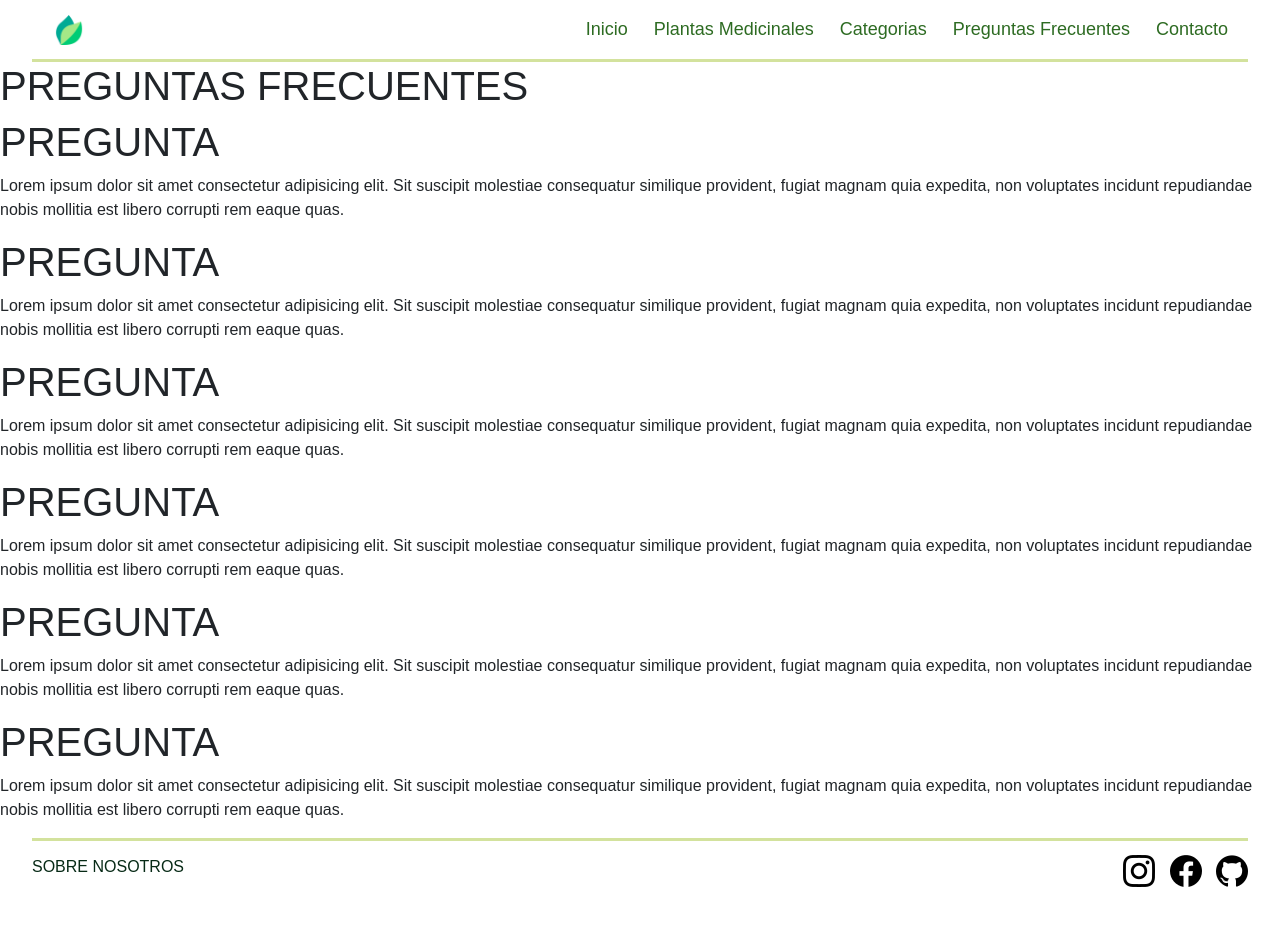
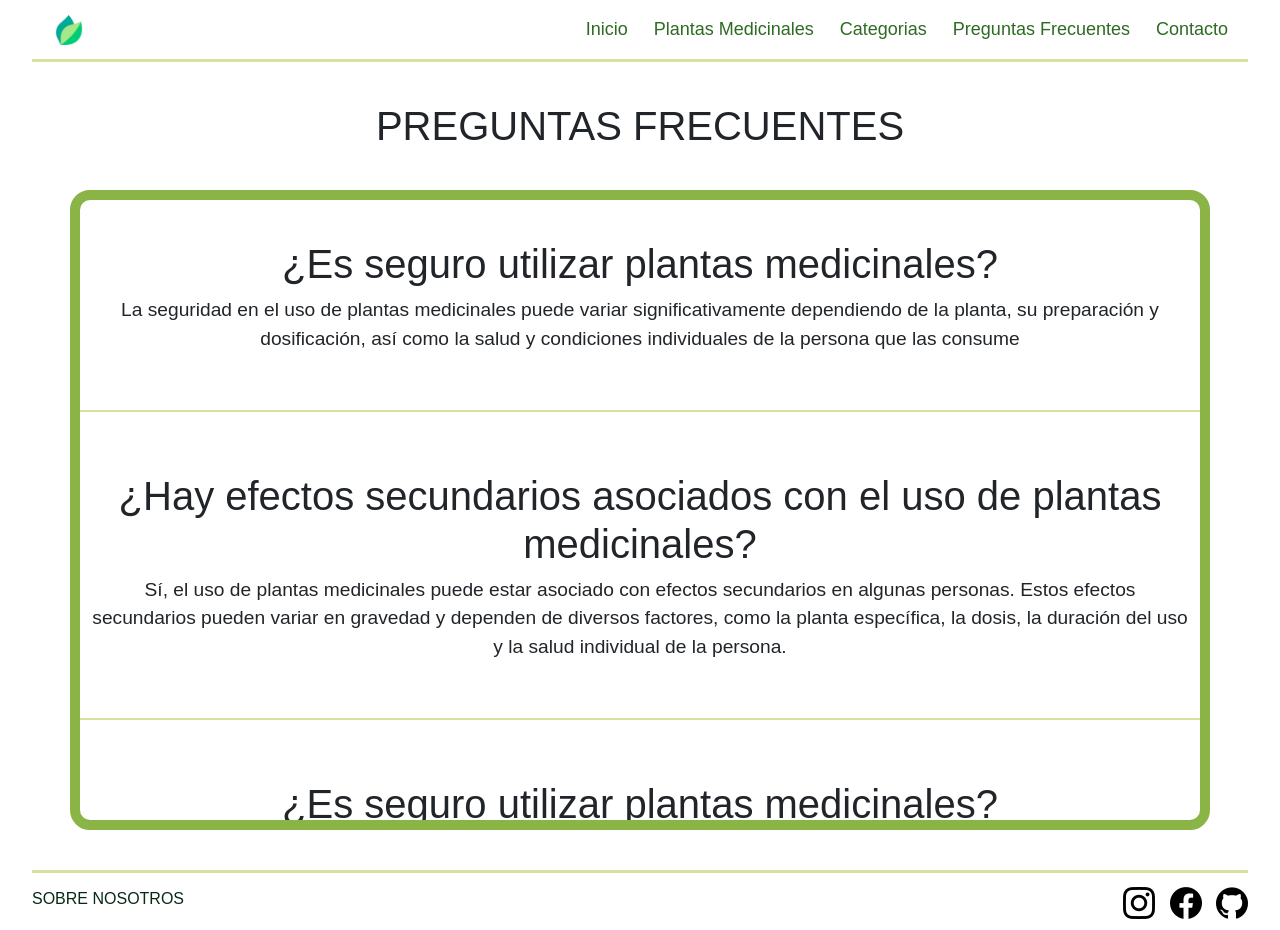
Before and after one commit to GonzaloG28/proyectoPlantasMedicinales46960, a plain HTML site: page pages/preguntasFrecuentes.html in a window 1280 px wide. Before the commit the page ends 898 px from the top, so only its background shows below. Drawn offline with nearby package versions, Linux system fonts and the light colour scheme; a web font is replaced by a local one.

Commit message:
arregle unas cosas de las preguntas Frecuentes de la pagina de Plantas Medicinales y aparte termine la pagina de Preguntas Frecuentes

```diff
--- a/css/estilos.css
+++ b/css/estilos.css
@@ -375,12 +375,8 @@
     overflow-y: auto;
 }
 
-.contenedor_preguntas p{
-    margin-bottom: 80px;
-}
-
-.aside_plantas .subtitulo_preguntas{
-    margin-top: 100px;
+.contenedor_preguntas h4{
+    margin-top: 40px;
 }
 
 .imagen_planta{
@@ -409,3 +405,33 @@
 .section_categoria img{
     width: 200px;
 }
+
+/*aca va todo lo que tiene que ver con la pagina de preguntas frecuentes*/
+
+.titulo_preguntas{
+    margin-top: 40px;
+    width: 100%;
+    text-align: center;
+    margin-bottom: 40px;
+}
+
+.contenedor_preguntas_frecuentes{
+    height: 80vh;
+    overflow-y: scroll;
+    padding: 20px;
+    border: #8ab446 solid 10px;
+    margin-bottom: 40px;
+    border-radius: 20px;
+}
+
+.contenedor_preguntas_frecuentes article{
+    margin-top: 20px;
+    margin-bottom: 40px;
+    border-bottom: #d3e29d solid 2px;
+    text-align: center;
+    padding-bottom: 40px;
+}
+
+.contenedor_preguntas_frecuentes article p{
+    font-size:larger ;
+}
--- a/pages/preguntasFrecuentes.html
+++ b/pages/preguntasFrecuentes.html
@@ -32,34 +32,36 @@
         <main>
 
             <!-- Estas son las preguntas con sus respectivas respuestas -->
-
-            <h1>PREGUNTAS FRECUENTES</h1>
-            <section>
-                <article>
-                    <h1>PREGUNTA</h1>
-                    <p>Lorem ipsum dolor sit amet consectetur adipisicing elit. Sit suscipit molestiae consequatur similique provident, fugiat magnam quia expedita, non voluptates incidunt repudiandae nobis mollitia est libero corrupti rem eaque quas.</p>
+            <div class="titulo_preguntas">
+                <h1>PREGUNTAS FRECUENTES</h1>
+            </div>
+            <section class="container contenedor_preguntas_frecuentes">
+                <div class="row">
+                <article class="col-12">
+                    <h1>¿Es seguro utilizar plantas medicinales?</h1>
+                    <p>La seguridad en el uso de plantas medicinales puede variar significativamente dependiendo de la planta, su preparación y dosificación, así como la salud y condiciones individuales de la persona que las consume</p>
                 </article>
-                <article>
-                    <h1>PREGUNTA</h1>
-                    <p>Lorem ipsum dolor sit amet consectetur adipisicing elit. Sit suscipit molestiae consequatur similique provident, fugiat magnam quia expedita, non voluptates incidunt repudiandae nobis mollitia est libero corrupti rem eaque quas.</p>
+                <article class="col-12">
+                    <h1>¿Hay efectos secundarios asociados con el uso de plantas medicinales?</h1>
+                    <p>Sí, el uso de plantas medicinales puede estar asociado con efectos secundarios en algunas personas. Estos efectos secundarios pueden variar en gravedad y dependen de diversos factores, como la planta específica, la dosis, la duración del uso y la salud individual de la persona. </p>
                 </article>
-                <article>
-                    <h1>PREGUNTA</h1>
-                    <p>Lorem ipsum dolor sit amet consectetur adipisicing elit. Sit suscipit molestiae consequatur similique provident, fugiat magnam quia expedita, non voluptates incidunt repudiandae nobis mollitia est libero corrupti rem eaque quas.</p>
+                <article class="col-12">
+                    <h1>¿Es seguro utilizar plantas medicinales?</h1>
+                    <p>La seguridad en el uso de plantas medicinales puede variar significativamente dependiendo de la planta, su preparación y dosificación, así como la salud y condiciones individuales de la persona que las consume</p>
                 </article>
-                <article>
-                    <h1>PREGUNTA</h1>
-                    <p>Lorem ipsum dolor sit amet consectetur adipisicing elit. Sit suscipit molestiae consequatur similique provident, fugiat magnam quia expedita, non voluptates incidunt repudiandae nobis mollitia est libero corrupti rem eaque quas.</p>
+                <article class="col-12">
+                    <h1>¿Hay efectos secundarios asociados con el uso de plantas medicinales?</h1>
+                    <p>Sí, el uso de plantas medicinales puede estar asociado con efectos secundarios en algunas personas. Estos efectos secundarios pueden variar en gravedad y dependen de diversos factores, como la planta específica, la dosis, la duración del uso y la salud individual de la persona. </p>
                 </article>
-                <article>
-                    <h1>PREGUNTA</h1>
-                    <p>Lorem ipsum dolor sit amet consectetur adipisicing elit. Sit suscipit molestiae consequatur similique provident, fugiat magnam quia expedita, non voluptates incidunt repudiandae nobis mollitia est libero corrupti rem eaque quas.</p>
+                <article class="col-12">
+                    <h1>¿Es seguro utilizar plantas medicinales?</h1>
+                    <p>La seguridad en el uso de plantas medicinales puede variar significativamente dependiendo de la planta, su preparación y dosificación, así como la salud y condiciones individuales de la persona que las consume</p>
                 </article>
-                <article>
-                    <h1>PREGUNTA</h1>
-                    <p>Lorem ipsum dolor sit amet consectetur adipisicing elit. Sit suscipit molestiae consequatur similique provident, fugiat magnam quia expedita, non voluptates incidunt repudiandae nobis mollitia est libero corrupti rem eaque quas.</p>
+                <article class="col-12">
+                    <h1>¿Hay efectos secundarios asociados con el uso de plantas medicinales?</h1>
+                    <p>Sí, el uso de plantas medicinales puede estar asociado con efectos secundarios en algunas personas. Estos efectos secundarios pueden variar en gravedad y dependen de diversos factores, como la planta específica, la dosis, la duración del uso y la salud individual de la persona. </p>
                 </article>
-
+            </div>
             </section>
         </main>
         <footer class="footer">
```
Also changed, not shown: pages/plantasMedicinales.html (+18 -12 lines).
